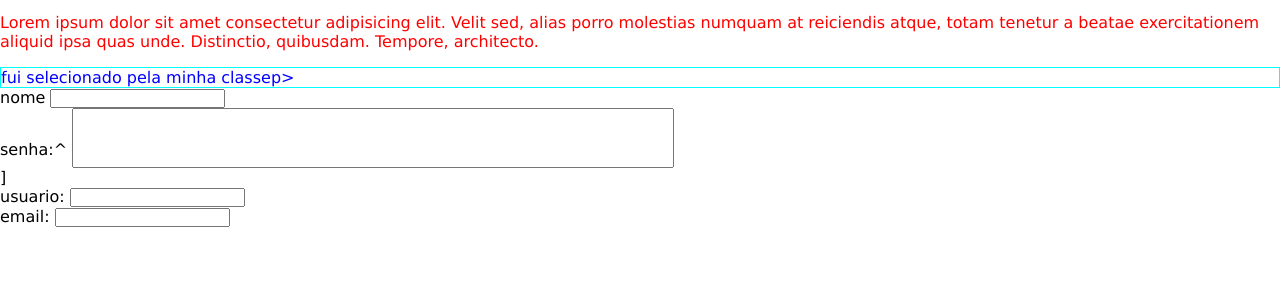
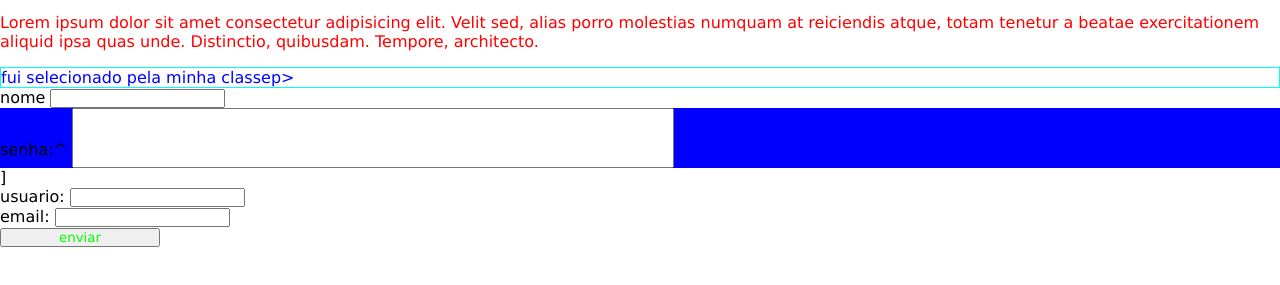
Before and after one commit to kayque2678/seletores_css, a plain HTML site: page index.html in a window 1280 px wide. Shown: the part 85-370 px from the top of the page. Drawn offline with Linux system fonts and the light colour scheme.

Commit message:
aula sobre seletores no css

```diff
--- a/index.html
+++ b/index.html
@@ -19,7 +19,7 @@
 
         <p class="paragrafo">fui selecionado pela minha classep>
 
-            <form action="">
+            <form action="" class="cadastro-form">
                 <div>
                     <label for="">nome</label>
                     <input type="text">
@@ -41,6 +41,8 @@
                     <label for="">email:</label>
                     <input type="email">
                 </div>
+
+                <input type="button" value="enviar">
             </form>
         </main>
 </body>
--- a/style.css
+++ b/style.css
@@ -33,7 +33,20 @@ input[type="password"] {
     font-size: 3rem;
 }
 
+/*seletor de descendentes*/
+
 .login form {
     font-size: 2rem;
     color: #f00;
 }
+
+/*seletor de filhos diretos*/
+.login-form > input {
+    color: #0f0;
+    width: 10rem;
+}
+
+/*pseudo-classes*/
+.cadastro-form div:nth-of-type(2) {
+    background: #00f;
+}
```
